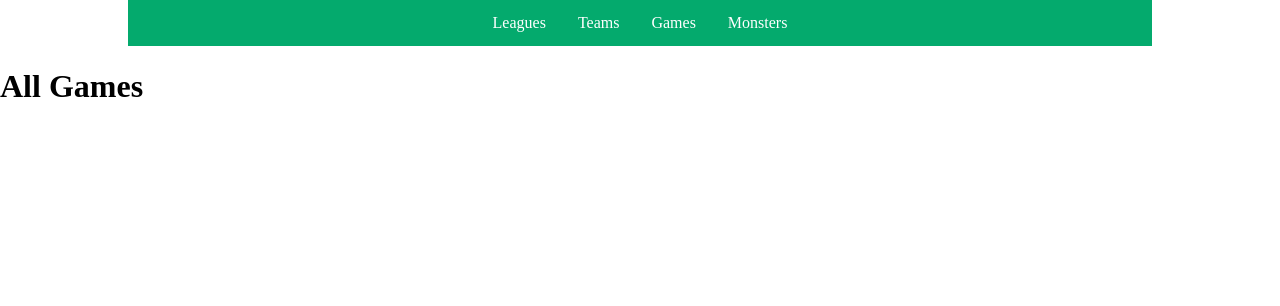
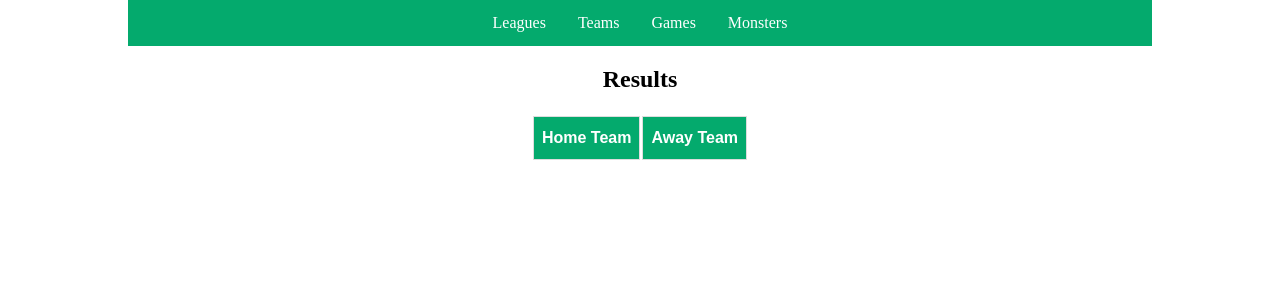
Before and after one commit to itsjustdel/CodeClan-W4-Project, a Flask app: page /games/ in a window 1280 px wide. Shown: the top 306 px of the page. Run offline with Flask 2, Linux system fonts and the light colour scheme; data that the repository does not hold is empty; some libraries are stand-ins or nearby versions.

Commit message:
CSS Tables

```diff
--- a/controllers/monster_controller.py
+++ b/controllers/monster_controller.py
@@ -8,6 +8,7 @@ monsters_blueprint = Blueprint("monsters",__name__)
 def monsters():
     # show all monsters
     monsters = monster_repository.select_all()
+
     return render_template("monsters/index.html", monsters=monsters)
 
 @monsters_blueprint.route("/monsters/<id>")
--- a/static/css/league.css
+++ /dev/null
@@ -1,27 +0,0 @@
-#leagues {
-    display: flex;
-    font-family: Arial, Helvetica, sans-serif;
-    /* border-collapse: collapse; */
-    /* width: 50%; */
-    justify-content: center;
-    /* padding:5% */
-
-  }
-
-  #leagues td, #leagues th {
-    border: 1px solid #ddd;
-    padding: 8px;
-    text-align: center;
-  }
-
-  #leagues tr:nth-child(even){background-color: #f2f2f2;}
-
-  #leagues tr:hover {background-color: #ddd;}
-
-  #leagues th {
-    padding-top: 12px;
-    padding-bottom: 12px;
-    text-align: center;
-    background-color: #04AA6D;
-    color: white;
-  }
--- /dev/null
+++ b/static/css/table.css
@@ -0,0 +1,45 @@
+.table {
+    display: flex;
+    font-family: Arial, Helvetica, sans-serif;
+    /* border-collapse: collapse; */
+    /* width: 50%; */
+    justify-content: center;
+    /* padding:5% */
+
+  }
+
+  .table td, .table th {
+    border: 1px solid #ddd;
+    padding: 8px;
+    text-align: center;
+  }
+
+  .table tr:nth-child(even){background-color: #f2f2f2;}
+
+  .tabletr:hover {background-color: #ddd;}
+
+  .table th {
+    padding-top: 12px;
+    padding-bottom: 12px;
+    text-align: center;
+    background-color: #04AA6D;
+    color: white;
+  }
+
+  .table_winner{
+  background-color:green;
+  }
+  .table_loser{
+    background-color: red;
+    }
+
+  .card_title{
+    width: 95%;
+    margin: auto;
+    justify-content: center;
+    padding-top: 12px;
+    padding-bottom: 12px;
+    text-align: center;
+    background-color: #04AA6D;
+    color: white;
+  }
--- a/static/css/team.css
+++ /dev/null
@@ -1,33 +0,0 @@
-.monster_container
-{
-    background-color: indianred;
-    display: flex;
-    flex-wrap: wrap;
-    /* margin: $plan-margin; */
-    display: flex;
-    flex-direction: row;
-    align-items: flex-start;
-    justify-content: center;
-
-}
-
-.monster {
-    background: white;
-    width: 20em;
-    box-sizing: border-box;
-    text-align: center;
-    /* margin: $plan-margin; */
-    /* margin-bottom: $plan-margin; */
-
-}
-
-.cards {
-    display: flex;
-    flex-wrap: wrap;
-    justify-content: space-between;
- }
-
- .card {
-    flex: 0 1 calc(25% - 1em);
-    background-color: indianred;
-}
--- a/templates/base.html
+++ b/templates/base.html
@@ -4,8 +4,7 @@
   <title>Monster League</title>
   <link rel="stylesheet" href="https://cdnjs.cloudflare.com/ajax/libs/normalize/8.0.1/normalize.min.css">
   <link rel="stylesheet" href="{{ url_for('static', filename='css/main.css') }}">
-  <link rel="stylesheet" href="{{ url_for('static', filename='css/league.css') }}">
-  <link rel="stylesheet" href="{{ url_for('static', filename='css/team.css') }}">
+  <link rel="stylesheet" href="{{ url_for('static', filename='css/table.css') }}">
 </head>
 <body>
 <main>
--- a/templates/games/index.html
+++ b/templates/games/index.html
@@ -1,17 +1,24 @@
 {% extends 'base.html' %}
+{% block content %}
 
-{% block content %}
-<h1>All Games</h1>
+<h2>Results</h2>
+<table class="table">
+  <tr>
+    <th>Home Team</th>
+    <th>Away Team</th>
+  </tr>
+  {% for game in games %}
+  <tr>
+    {% if game.home_team.name == game.winning_team.name %}
+    <td><a class="table_winner" href="/teams/{{game.home_team.id}}">{{ game.home_team.name }}</a></td>
+    <td><a class ="table_loser" href="/teams/{{game.away_team.id}}">{{game.away_team.name}}</a></td>
+    {% else %}
+    <td><a class="table_loser" href="/teams/{{game.home_team.id}}">{{ game.home_team.name }}</a></td>
+    <td><a class ="table_winner" href="/teams/{{game.away_team.id}}">{{game.away_team.name}}</a></td>
+    {% endif %}
 
-<!-- not dry, this block used in index and show -->
-<ul>
-  {% for game in games %}
-  <li>
-    <p><a href="/teams/{{game.home_team.id}}">{{ game.home_team.name }}</a> vs <a href="/teams/{{game.away_team.id}}">{{game.away_team.name}}</a> </p>
-    <p><a href="/teams/{{game.winning_team.id}}">{{ game.winning_team.name}}</a> Won</p>
-  </li>
+  </tr>
   {% endfor %}
-</ul>
+</table>
 
-
-{% endblock %}
+{% endblock content %}
--- a/templates/leagues/index.html
+++ b/templates/leagues/index.html
@@ -2,7 +2,7 @@
 
 {% block content %}
 
-<table id="leagues">
+<table class="table">
   <tr>
     <th>Leagues</th>
   </tr>
--- a/templates/leagues/show.html
+++ b/templates/leagues/show.html
@@ -2,9 +2,7 @@
 
 {% block content %}
 <h2> <a href="/leagues/{{league.id}}">{{league.name}}</a> </h2>
-
-
-    <table id="leagues">
+    <table class="table">
         <tr>
             <th>Team</th>
             <th>Wins</th>
```
Also changed, not shown: templates/games/show.html (+19 -13 lines), templates/games/show_team.html (deleted, +0 -16 lines), templates/monsters/index.html (+10 -10 lines), templates/monsters/show.html (+15 -9 lines), templates/teams/index.html (+8 -6 lines), templates/teams/show.html (+8 -10 lines).
